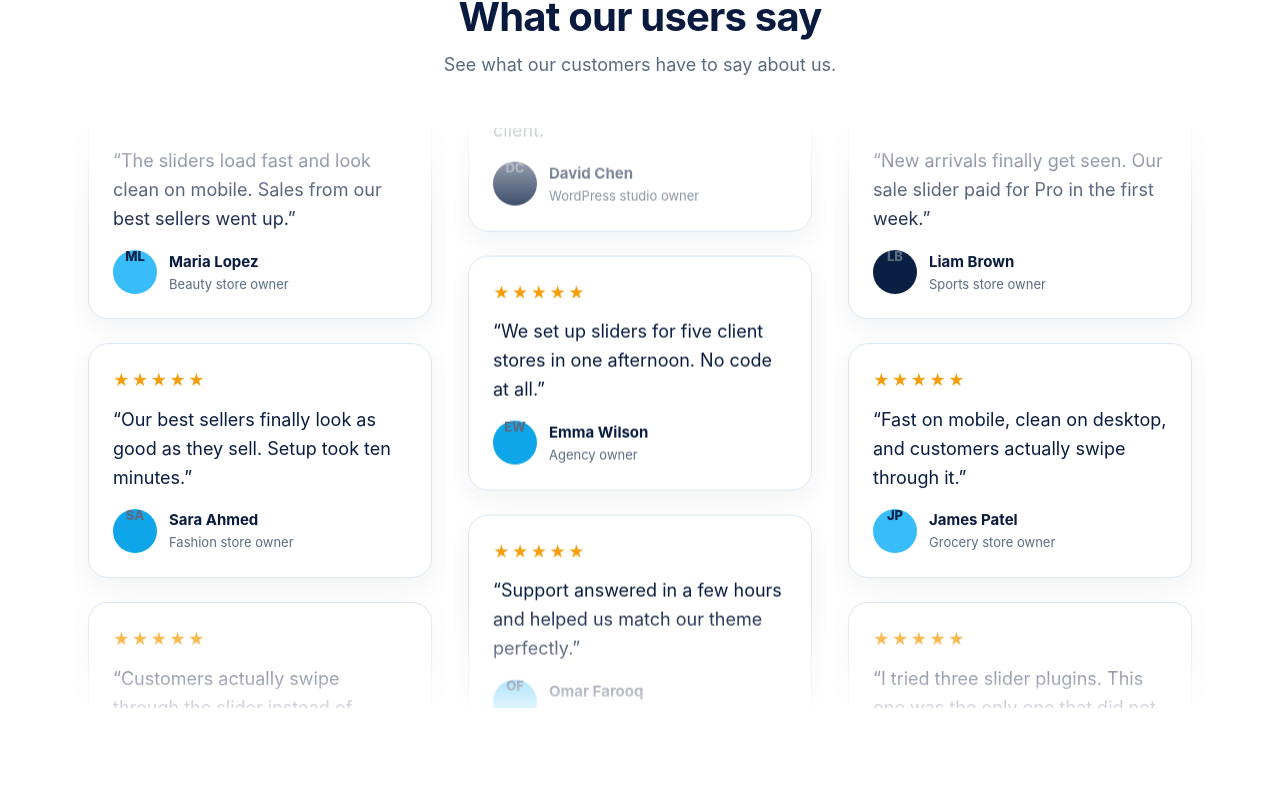
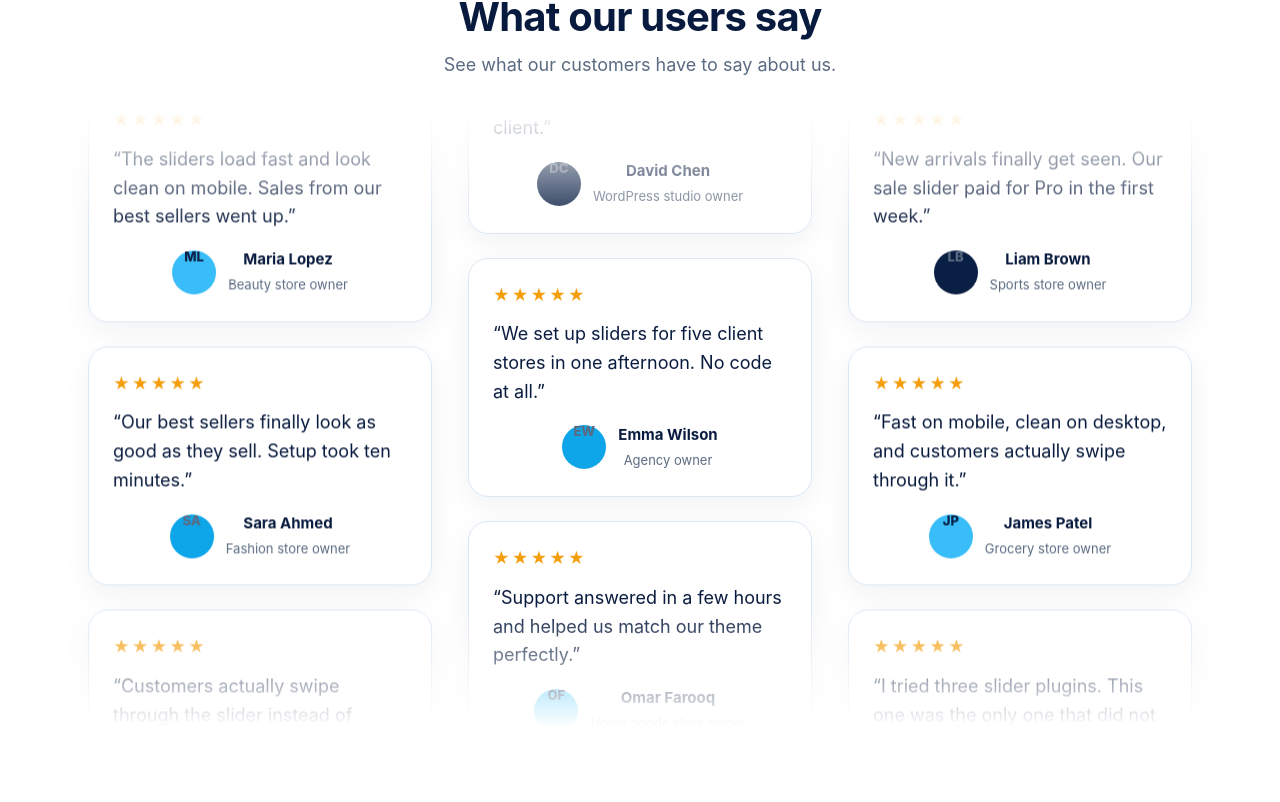
Before and after one commit to chabubakar78690-ctrl/Modern-Product-Slider, a Next.js app: page / in a window 1280 px wide. Shown: the part 3638-4440 px from the top of the page. Built offline with nearby package versions, Linux system fonts and the light colour scheme.

Commit message:
Fix t-col overflow hidden cutting shadows, centre testimonial person text and change t-person span to inline-block

```diff
--- a/src/app/globals.css
+++ b/src/app/globals.css
@@ -165,7 +165,7 @@ h3{font-size:20px;margin:0 0 8px;color:var(--navy)}
 @keyframes tUp{from{transform:translateY(0)}to{transform:translateY(-50%)}}
 @keyframes tDown{from{transform:translateY(-50%)}to{transform:translateY(0)}}
 .t-carousel{display:grid;grid-template-columns:repeat(3,1fr);gap:8px;margin:28px -24px 0;padding:20px 24px;height:620px;overflow:hidden;background:#fff;-webkit-mask-image:linear-gradient(180deg,transparent,#000 20%,#000 80%,transparent);mask-image:linear-gradient(180deg,transparent,#000 20%,#000 80%,transparent)}
-.t-col{overflow:hidden;position:relative;margin-top:0;padding:56px 12px 0;background:#fff;border-radius:20px}
+.t-col{overflow:visible;position:relative;margin-top:0;padding:56px 12px 0;background:#fff;border-radius:20px}
 .t-col.middle{transform:none;height:100%;margin-top:0;padding-top:0}
 .t-track{display:grid;gap:24px;animation:36s linear infinite;will-change:transform;padding:16px 2px}
 .t-track.up{animation-name:tUp}
@@ -173,14 +173,14 @@ h3{font-size:20px;margin:0 0 8px;color:var(--navy)}
 .t-carousel:hover .t-track{animation-play-state:paused}
 .t-card{border:1px solid var(--line);border-radius:20px;padding:24px;background:#fff;box-shadow:0 10px 30px rgba(8,26,61,.06);transition:transform .25s ease,box-shadow .25s ease;text-align:left}
 .t-card:hover{transform:translateY(-3px);box-shadow:var(--shadow)}
-.t-person{display:flex;gap:12px;align-items:center;margin-top:16px;text-align:left}
-.t-person div{text-align:left}
+.t-person{display:flex;gap:12px;align-items:center;justify-content:center;margin-top:16px;text-align:center}
+.t-person div{text-align:center}
 .avatar{width:44px;min-width:44px;height:44px;border-radius:50%;display:flex;align-items:center;justify-content:center;font-weight:800;color:#fff;flex-shrink:0;font-size:14px;line-height:1;text-align:center}
 .avatar.blue{background:#0ea5e9}
 .avatar.navy{background:#0a1f44}
 .avatar.sky{background:#38bdf8;color:#0a1f44}
-.t-person strong{display:block;color:var(--navy);font-size:15px}
-.t-person span{display:block;color:var(--muted);font-size:13px}
+.t-person strong{display:block;color:var(--navy);font-size:15px;text-align:center}
+.t-person span{display:inline-block;color:var(--muted);font-size:13px;text-align:center}
 /* testimonials */
 .stars{color:var(--amber);letter-spacing:2px}
 .quote{font-size:18px;color:var(--navy);margin:12px 0}
```
